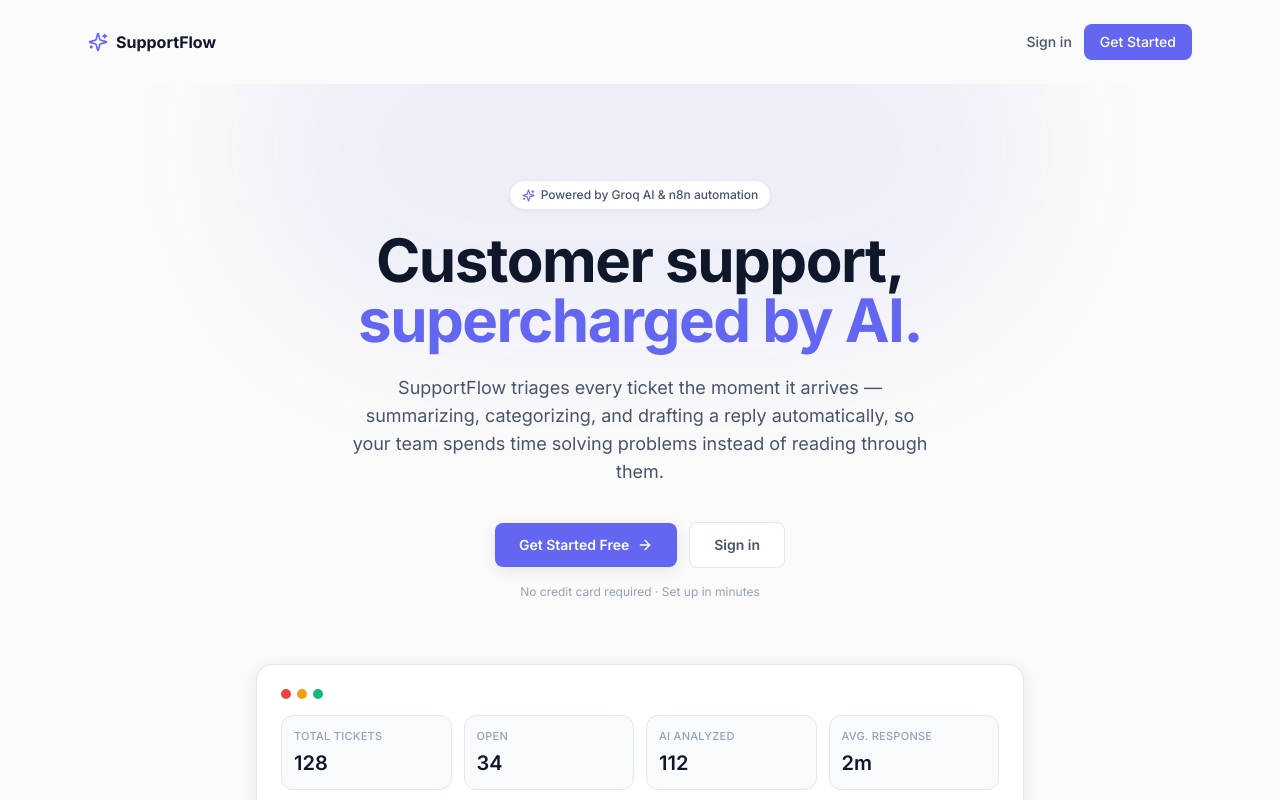
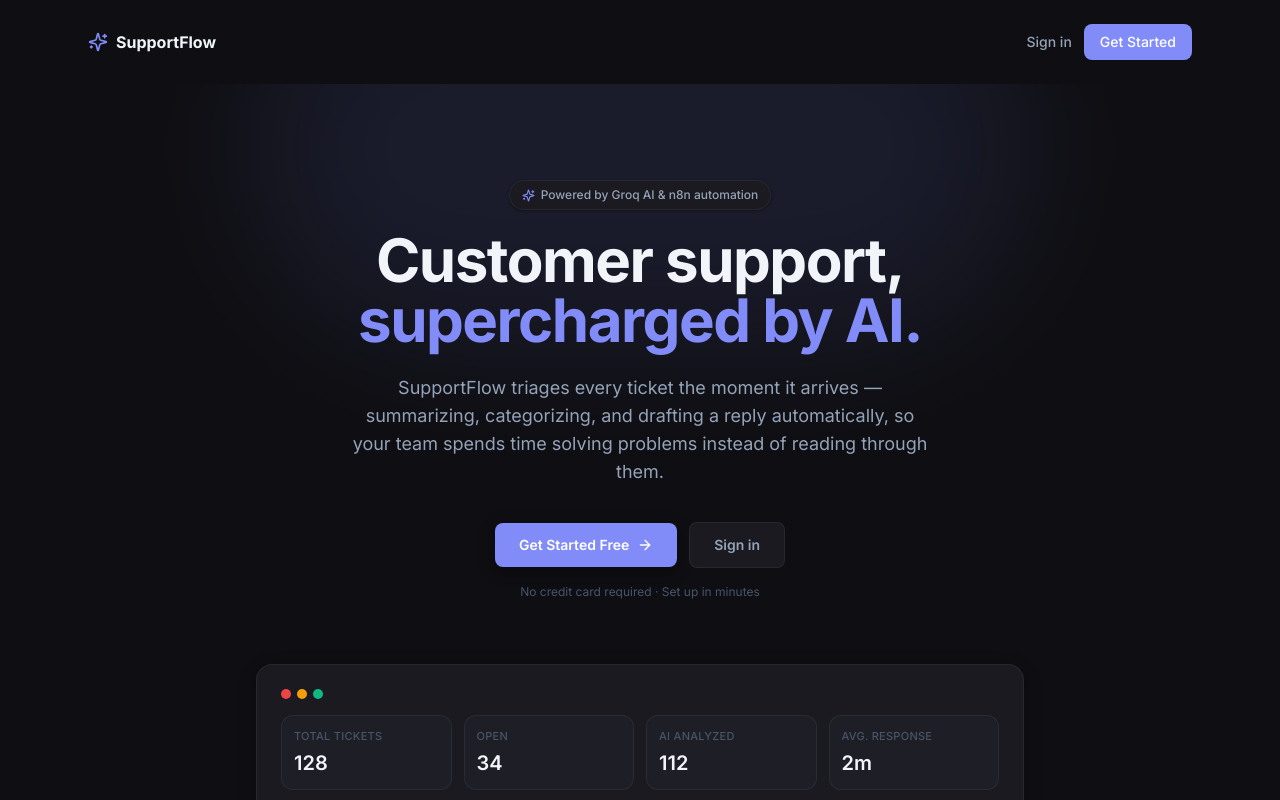
Before and after one commit to codewithabhi2003/supportflow-frontend, a React (Vite) app: page / in a window 1280 px wide. Shown: the top 800 px of the page. Built offline with nearby package versions, Linux system fonts and the light colour scheme; no server answers.

Commit message:
feat: initialize global theme provider at application root

```diff
--- a/src/main.jsx
+++ b/src/main.jsx
@@ -3,14 +3,17 @@
 import { BrowserRouter } from 'react-router-dom';
 import App from './App.jsx';
 import { AuthProvider } from './context/AuthContext.jsx';
+import { ThemeProvider } from './context/ThemeContext.jsx';
 import './index.css';
 
 ReactDOM.createRoot(document.getElementById('root')).render(
   <React.StrictMode>
     <BrowserRouter>
-      <AuthProvider>
-        <App />
-      </AuthProvider>
+      <ThemeProvider>
+        <AuthProvider>
+          <App />
+        </AuthProvider>
+      </ThemeProvider>
     </BrowserRouter>
   </React.StrictMode>
 );
```
